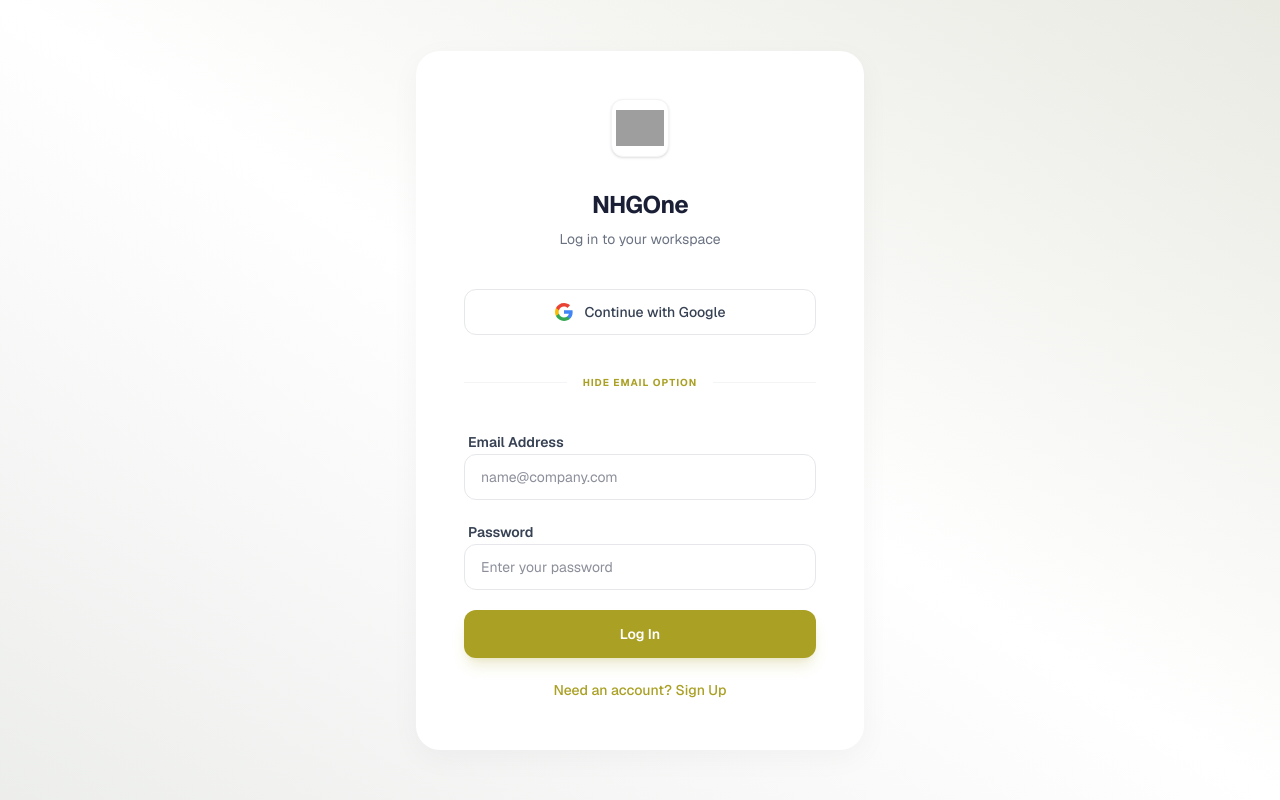
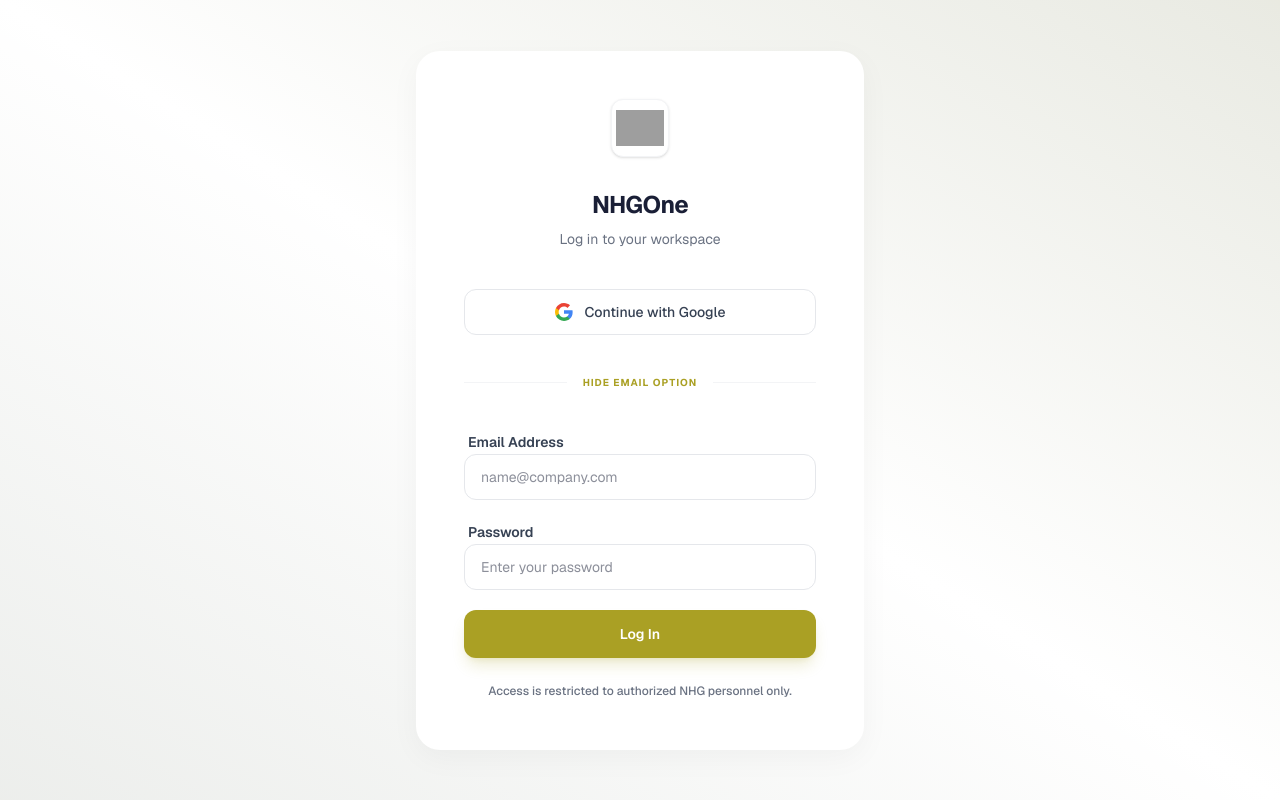
Before and after one commit to lubdnoreply/nhgone, a Next.js app: page / in a window 1280 px wide. Both pictures are taken after a click on the button "OR SIGN IN WITH EMAIL". Built offline with nearby package versions, Linux system fonts and the light colour scheme; no server answers; grey boxes are pictures that could not be loaded.

Commit message:
Remove sign up links from login page

```diff
--- a/src/app/page.tsx
+++ b/src/app/page.tsx
@@ -128,17 +128,17 @@
                 {loading ? "Logging in..." : "Log In"}
               </button>
 
-              <div className="text-center">
-                <a href="#" className="text-sm font-medium text-[#AAA024] hover:underline transition-all">
-                  Need an account? Sign Up
-                </a>
+              <div className="text-center mt-4">
+                <span className="text-xs font-medium text-gray-500">
+                  Access is restricted to authorized NHG personnel only.
+                </span>
               </div>
             </form>
           )}
 
           {!showEmailLogin && (
-            <div className="mt-8 text-center text-xs text-gray-400">
-              New to NHG? <a href="#" className="text-[#AAA024] font-semibold hover:underline">Create an account</a>
+            <div className="mt-8 text-center text-xs text-gray-400 font-medium">
+              Access is restricted to authorized NHG personnel only.
             </div>
           )}
         </div>
```
